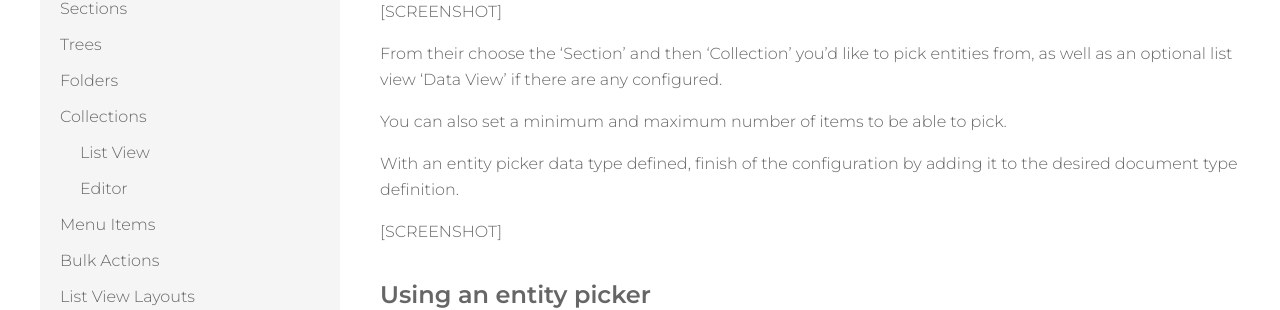
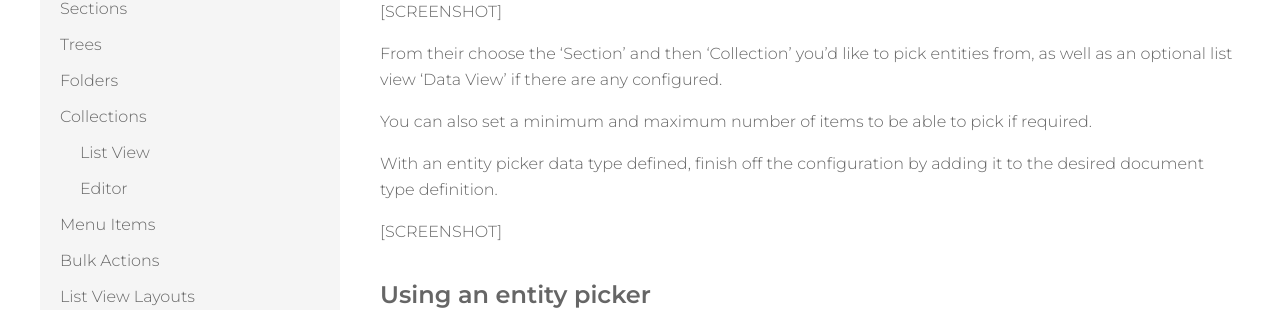
Before and after one commit to mattbrailsford/umbraco-fluidity, a Jekyll site: the page built from docs/_pages/03-property-editors-00-entity-picker.md, in a window 1280 px wide. Shown: the part 594-904 px from the top of the page. Built offline with Jekyll 4.4.1, drawn with Linux system fonts in a browser that asks for light colours.

Commit message:
Text changes

```diff
--- a/docs/_pages/03-property-editors-00-entity-picker.md
+++ b/docs/_pages/03-property-editors-00-entity-picker.md
@@ -15,9 +15,9 @@ To configure an entity picker you'll firstly want to create a data type in the U
 
 From their choose the 'Section' and then 'Collection' you'd like to pick entities from, as well as an optional list view 'Data View' if there are any configured.
 
-You can also set a minimum and maximum number of items to be able to pick.
+You can also set a minimum and maximum number of items to be able to pick if required.
 
-With an entity picker data type defined, finish of the configuration by adding it to the desired document type definition.
+With an entity picker data type defined, finish off the configuration by adding it to the desired document type definition.
 
 [SCREENSHOT]
 
```
